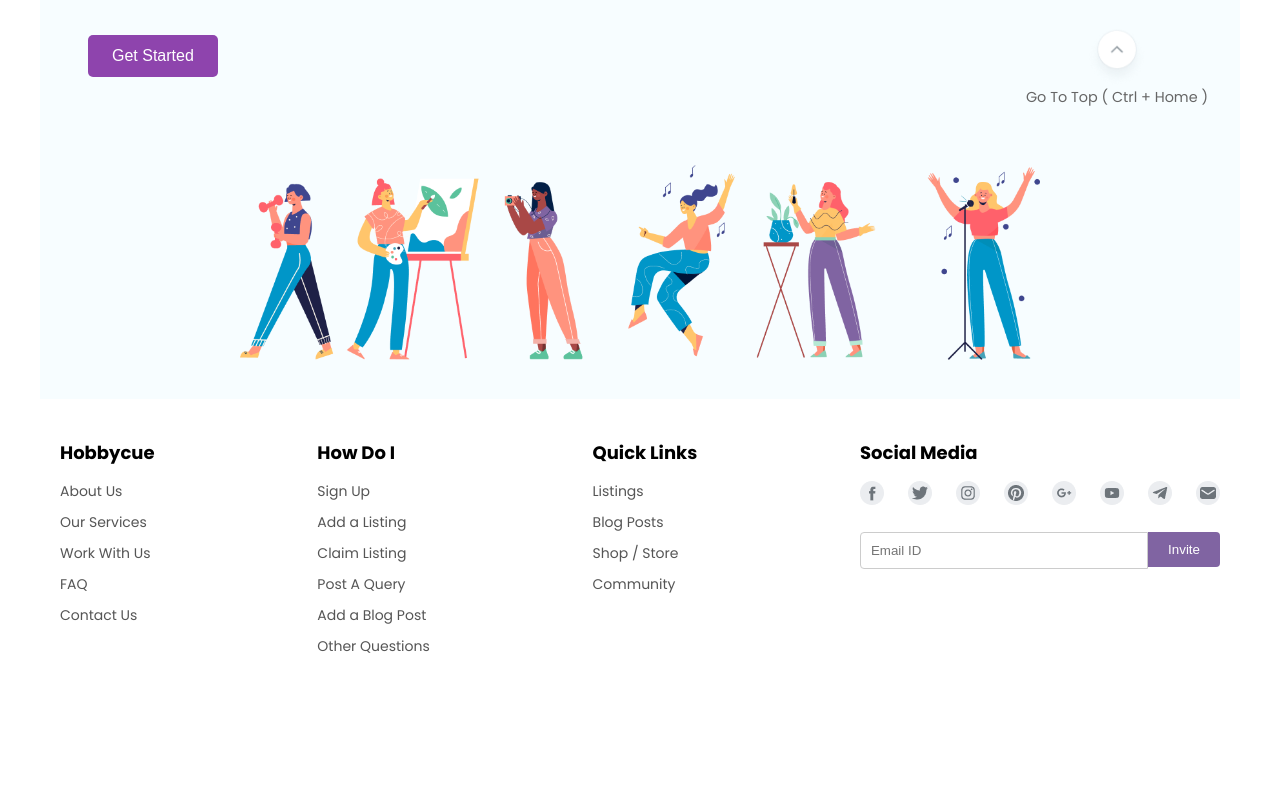
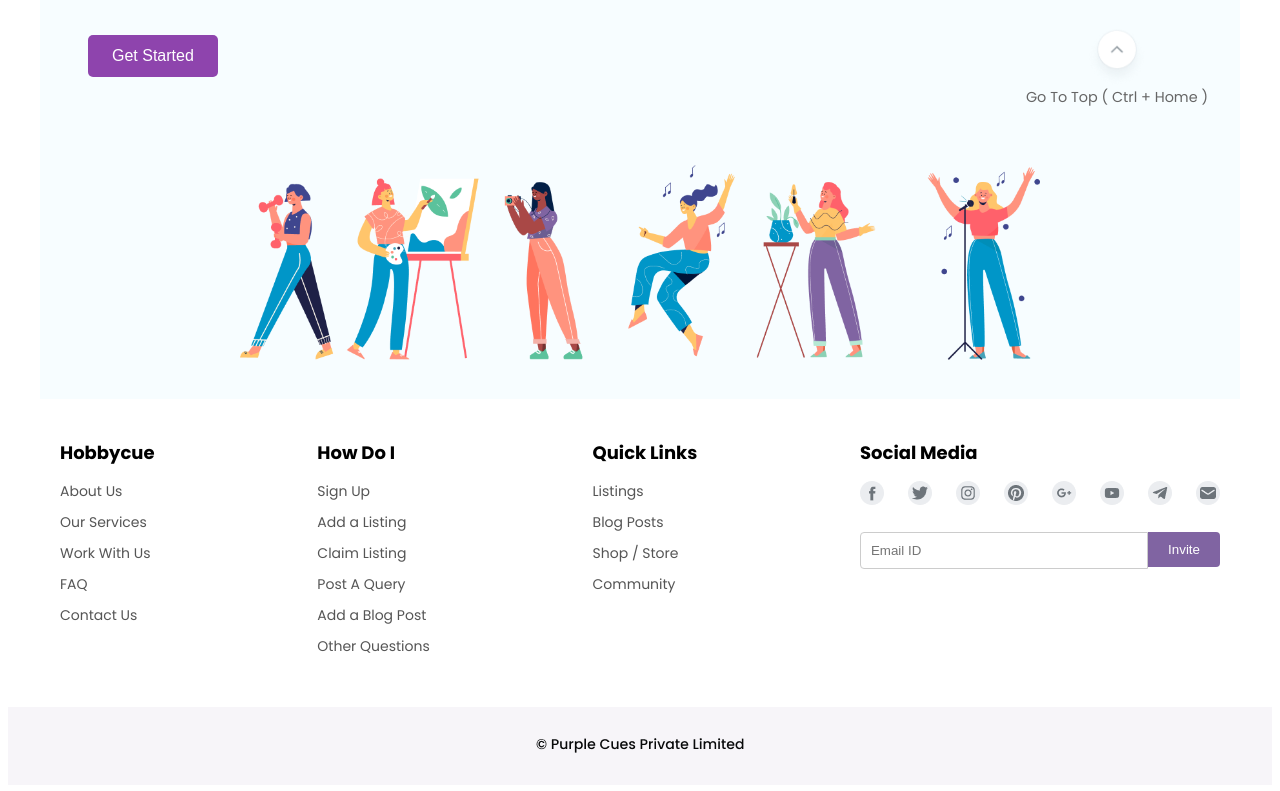
Before and after one commit to AakritiMeh/atg_task1, a React (Vite) app: page / in a window 1280 px wide. Shown: the part 2807-3598 px from the top of the page. Before the commit the page ends 3522 px from the top, so only its background shows below. Built offline with nearby package versions, Linux system fonts and the light colour scheme.

Commit message:
all done-ypeee

```diff
--- a/src/App.jsx
+++ b/src/App.jsx
@@ -7,7 +7,7 @@ import LandingPage from "./pages/LandingPage"
 import Navbar from "./components/Navbar"
 import Features from "./pages/Features"
 import Footer from "./pages/Footer"
-
+import Copyright from './pages/Copyright'
 import "./App.css"
 function App() {
 
@@ -22,6 +22,7 @@ function App() {
       <Testimonials />
       <Lastpage />
       <Footer />
+      <Copyright />
 
     </>
   )
--- /dev/null
+++ b/src/pages/Copyright.jsx
@@ -0,0 +1,11 @@
+import copy from "../assets/copyrightText.png"
+import "../styles/Copyright.css"
+const Copyright = () => {
+  return (
+    <div className="CopyrightMain">
+        <img src={copy} alt="copyright text"></img>
+    </div>
+  )
+}
+
+export default Copyright
--- /dev/null
+++ b/src/styles/Copyright.css
@@ -0,0 +1,7 @@
+.CopyrightMain{
+    background-color: #F7F5F9;
+    display: flex;
+    align-items: center;
+    justify-content: center;
+    height: 78px;
+}
--- a/src/styles/LastPage.css
+++ b/src/styles/LastPage.css
@@ -80,6 +80,12 @@
   border: gainsboro;
 }
 
+@media (max-width:965px) {
+  .ArrowUp {
+    display: none;
+  }
+}
+
 @media (max-width: 768px) {
   .Heading {
     font-size: 2rem;
```
